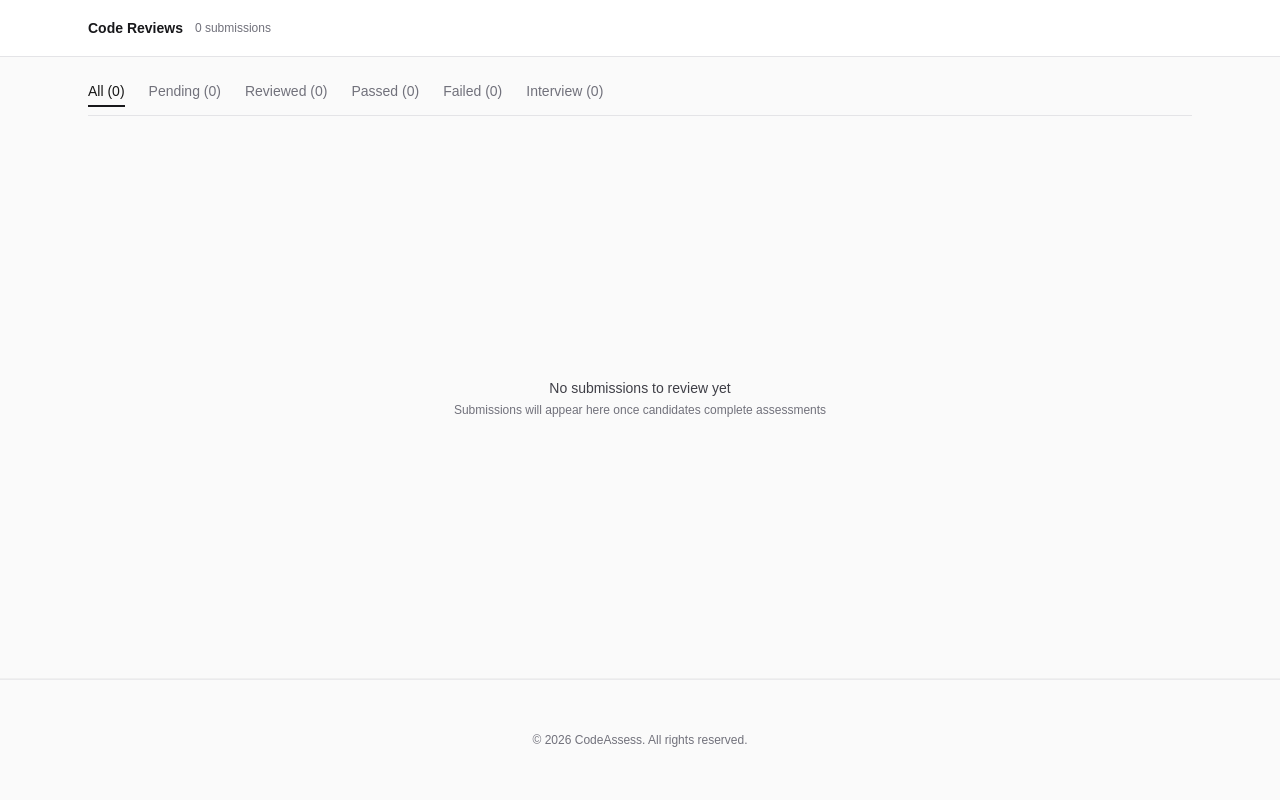
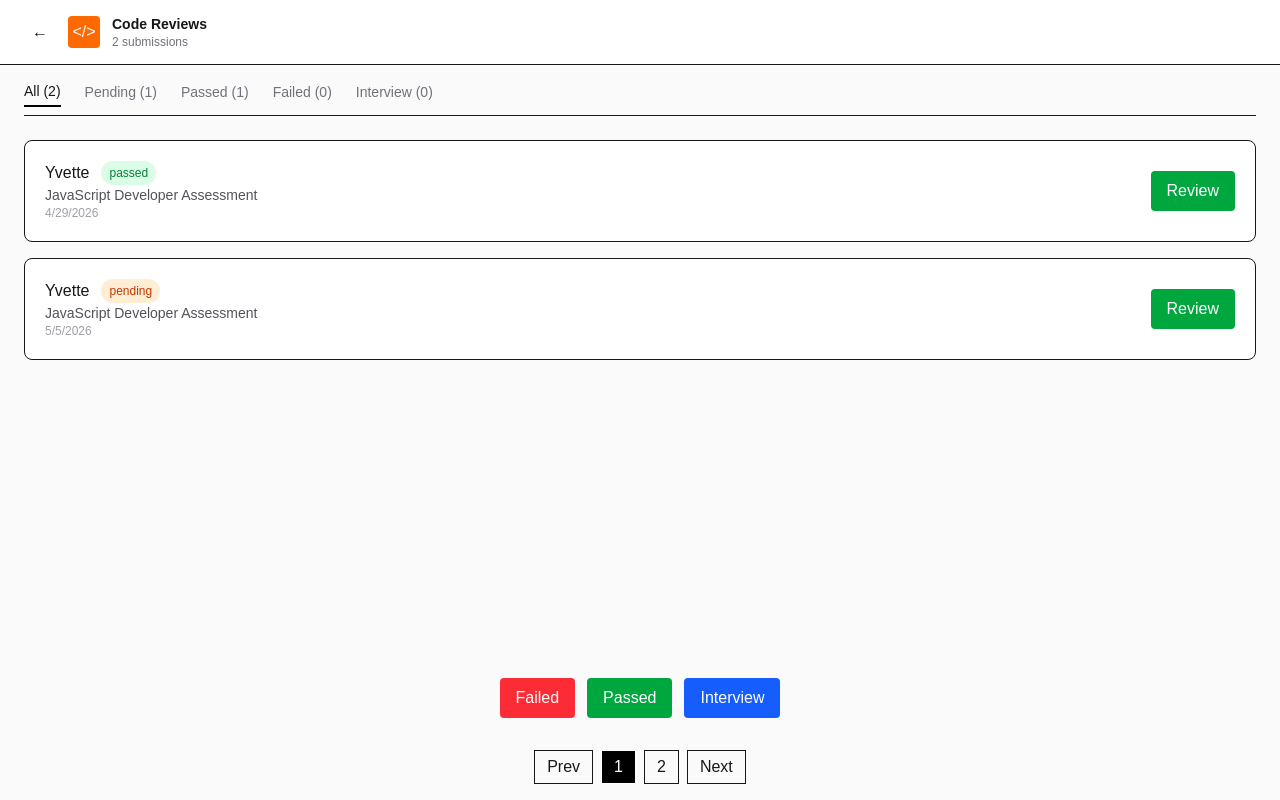
Before and after one commit to SheCanCODE-Capstone-Projects/Assessment_Platfrom_fe, a Next.js app: page /admin/reviews in a window 1280 px wide. Built offline with nearby package versions, Linux system fonts and the light colour scheme.

Commit message:
did review page

```diff
--- a/app/admin/reviews/page.tsx
+++ b/app/admin/reviews/page.tsx
@@ -1,58 +1,256 @@
 "use client";
 
-import Footer from "@/src/components/layout/Footer";
+import { useState } from "react";
+import { useRouter } from "next/navigation";
+
+type Status = "pending" | "passed" | "failed" | "interview";
+
+type Submission = {
+  id: number;
+  name: string;
+  status: Status;
+  title: string;
+  date: string;
+};
+
+const initialData: Submission[] = [
+  {
+    id: 1,
+    name: "Yvette",
+    status: "passed",
+    title: "JavaScript Developer Assessment",
+    date: "4/29/2026",
+  },
+  {
+    id: 2,
+    name: "Yvette",
+    status: "pending",
+    title: "JavaScript Developer Assessment",
+    date: "5/5/2026",
+  },
+];
+
+const statusStyles: Record<Status, string> = {
+  passed: "bg-green-100 text-green-700",
+  pending: "bg-orange-100 text-orange-700",
+  failed: "bg-red-100 text-red-700",
+  interview: "bg-blue-100 text-blue-700",
+};
 
 export default function CodeReviewsPage() {
+  const router = useRouter();
+
+  const [submissions, setSubmissions] = useState(initialData);
+  const [activeTab, setActiveTab] = useState<"all" | Status>("all");
+  const [selected, setSelected] = useState<Submission | null>(null);
+  const [activeQuestion, setActiveQuestion] = useState(0);
+
+  const questions = [
+    {
+      title: "Question 1 (20 marks)",
+      code: `function twoSum(nums, target) {
+  return [];
+}`,
+    },
+    {
+      title: "Question 2 (15 marks)",
+      code: `function reverseString(str) {
+  return str.split("").reverse().join("");
+}`,
+    },
+    {
+      title: "Question 3 (25 marks)",
+      code: `function isPalindrome(str) {
+  return str === str.split("").reverse().join("");
+}`,
+    },
+  ];
+
+  const filtered = submissions.filter((s) =>
+    activeTab === "all" ? true : s.status === activeTab
+  );
+
+  const count = (status: Status) =>
+    submissions.filter((s) => s.status === status).length;
+
+  const updateStatus = (id: number, newStatus: Status) => {
+    setSubmissions((prev) =>
+      prev.map((s) => (s.id === id ? { ...s, status: newStatus } : s))
+    );
+    setSelected(null);
+  };
+
   return (
     <div className="min-h-screen bg-zinc-50 flex flex-col">
 
-      {/* Header */}
-      <div className="w-full bg-white border-b border-zinc-200">
-        <div className="mx-auto flex h-14 max-w-6xl items-center px-6">
+      {/* HEADER */}
+      <div className="bg-white border-b px-6 py-3">
+        <div className="flex items-center gap-3">
 
-          <h1 className="text-sm font-semibold text-zinc-900">
-            Code Reviews
-          </h1>
+          {/* Back Arrow */}
+          <button
+            onClick={() => router.push("/admin")}
+            className="p-2 rounded hover:bg-zinc-100"
+          >
+            ←
+          </button>
 
-          <span className="ml-3 text-xs text-zinc-500">
-            0 submissions
-          </span>
+          {/* Logo */}
+          <div className="h-8 w-8 flex items-center justify-center rounded bg-orange-500 text-white">
+            {"</>"}
+          </div>
+
+          <div>
+            <h1 className="text-sm font-semibold">Code Reviews</h1>
+            <p className="text-xs text-zinc-500">
+              {submissions.length} submissions
+            </p>
+          </div>
         </div>
       </div>
 
-      {/* Tabs */}
-      <div className="mx-auto w-full max-w-6xl px-6 mt-6">
-        <div className="flex gap-6 text-sm border-b border-zinc-200 pb-2">
-
-          <span className="border-b-2 border-zinc-900 pb-1 font-medium">
-            All (0)
-          </span>
-
-          <span className="text-zinc-500">Pending (0)</span>
-          <span className="text-zinc-500">Reviewed (0)</span>
-          <span className="text-zinc-500">Passed (0)</span>
-          <span className="text-zinc-500">Failed (0)</span>
-          <span className="text-zinc-500">Interview (0)</span>
-
+      {/* FILTERS */}
+      <div className="px-6 mt-4">
+        <div className="flex gap-6 text-sm border-b pb-2">
+          {[
+            { key: "all", label: `All (${submissions.length})` },
+            { key: "pending", label: `Pending (${count("pending")})` },
+            { key: "passed", label: `Passed (${count("passed")})` },
+            { key: "failed", label: `Failed (${count("failed")})` },
+            { key: "interview", label: `Interview (${count("interview")})` },
+          ].map((tab) => (
+            <button
+              key={tab.key}
+              onClick={() => setActiveTab(tab.key as any)}
+              className={`pb-1 ${
+                activeTab === tab.key
+                  ? "border-b-2 border-black font-medium"
+                  : "text-zinc-500"
+              }`}
+            >
+              {tab.label}
+            </button>
+          ))}
         </div>
       </div>
 
-      {/* Empty State */}
-      <main className="flex flex-1 items-center justify-center px-6">
-        <div className="text-center">
+      {/* LIST */}
+      <main className="px-6 py-6 space-y-4 flex-1">
+        {filtered.map((item) => (
+          <div
+            key={item.id}
+            className="bg-white border rounded-lg p-5 flex justify-between items-center"
+          >
+            <div>
+              <div className="flex gap-3 items-center">
+                <span className="font-medium">{item.name}</span>
+                <span
+                  className={`text-xs px-2 py-1 rounded-full ${statusStyles[item.status]}`}
+                >
+                  {item.status}
+                </span>
+              </div>
+              <div className="text-sm text-zinc-600">{item.title}</div>
+              <div className="text-xs text-zinc-400">
+                {item.date}
+              </div>
+            </div>
 
-          <div className="text-sm font-medium text-zinc-700">
-            No submissions to review yet
+            <button
+              onClick={() => {
+                setSelected(item);
+                setActiveQuestion(0);
+              }}
+              className="bg-green-600 text-white px-4 py-2 rounded"
+            >
+              Review
+            </button>
           </div>
-
-          <p className="mt-1 text-xs text-zinc-500">
-            Submissions will appear here once candidates complete assessments
-          </p>
-
-        </div>
+        ))}
       </main>
 
-      <Footer />
+      {/* MODAL */}
+      {selected && (
+        <div className="fixed inset-0 bg-black/40 flex items-center justify-center">
+          <div className="bg-white w-[95%] max-w-5xl p-6 rounded">
+
+            <div className="flex justify-between">
+              <h2 className="font-semibold">{selected.name}</h2>
+              <button onClick={() => setSelected(null)}>✕</button>
+            </div>
+
+            <div className="mt-6 grid grid-cols-3 gap-4">
+
+              {/* QUESTIONS */}
+              <div className="space-y-2">
+                {questions.map((q, i) => (
+                  <button
+                    key={i}
+                    onClick={() => setActiveQuestion(i)}
+                    className={`w-full text-left p-2 rounded ${
+                      activeQuestion === i
+                        ? "bg-green-500 text-white"
+                        : "bg-zinc-100"
+                    }`}
+                  >
+                    {q.title}
+                  </button>
+                ))}
+              </div>
+
+              {/* CODE */}
+              <div className="col-span-2 bg-black text-green-400 p-4 rounded">
+                {questions[activeQuestion].code}
+              </div>
+            </div>
+
+            {/* ACTIONS */}
+            <div className="mt-6 flex gap-3 justify-end">
+              <button
+                onClick={() => updateStatus(selected.id, "failed")}
+                className="bg-red-500 text-white px-4 py-2 rounded"
+              >
+                Failed
+              </button>
+
+              <button
+                onClick={() => updateStatus(selected.id, "passed")}
+                className="bg-green-600 text-white px-4 py-2 rounded"
+              >
+                Passed
+              </button>
+
+              <button
+                onClick={() => updateStatus(selected.id, "interview")}
+                className="bg-blue-600 text-white px-4 py-2 rounded"
+              >
+                Interview
+              </button>
+            </div>
+          </div>
+        </div>
+      )}
+
+      {/* BOTTOM ACTIONS */}
+      <div className="px-6 py-4 flex justify-center gap-3">
+        <button className="bg-red-500 text-white px-4 py-2 rounded">
+          Failed
+        </button>
+        <button className="bg-green-600 text-white px-4 py-2 rounded">
+          Passed
+        </button>
+        <button className="bg-blue-600 text-white px-4 py-2 rounded">
+          Interview
+        </button>
+      </div>
+
+      {/* PAGINATION */}
+      <div className="px-6 py-4 flex justify-center gap-2">
+        <button className="border px-3 py-1">Prev</button>
+        <button className="border px-3 py-1 bg-black text-white">1</button>
+        <button className="border px-3 py-1">2</button>
+        <button className="border px-3 py-1">Next</button>
+      </div>
     </div>
   );
 }
```
